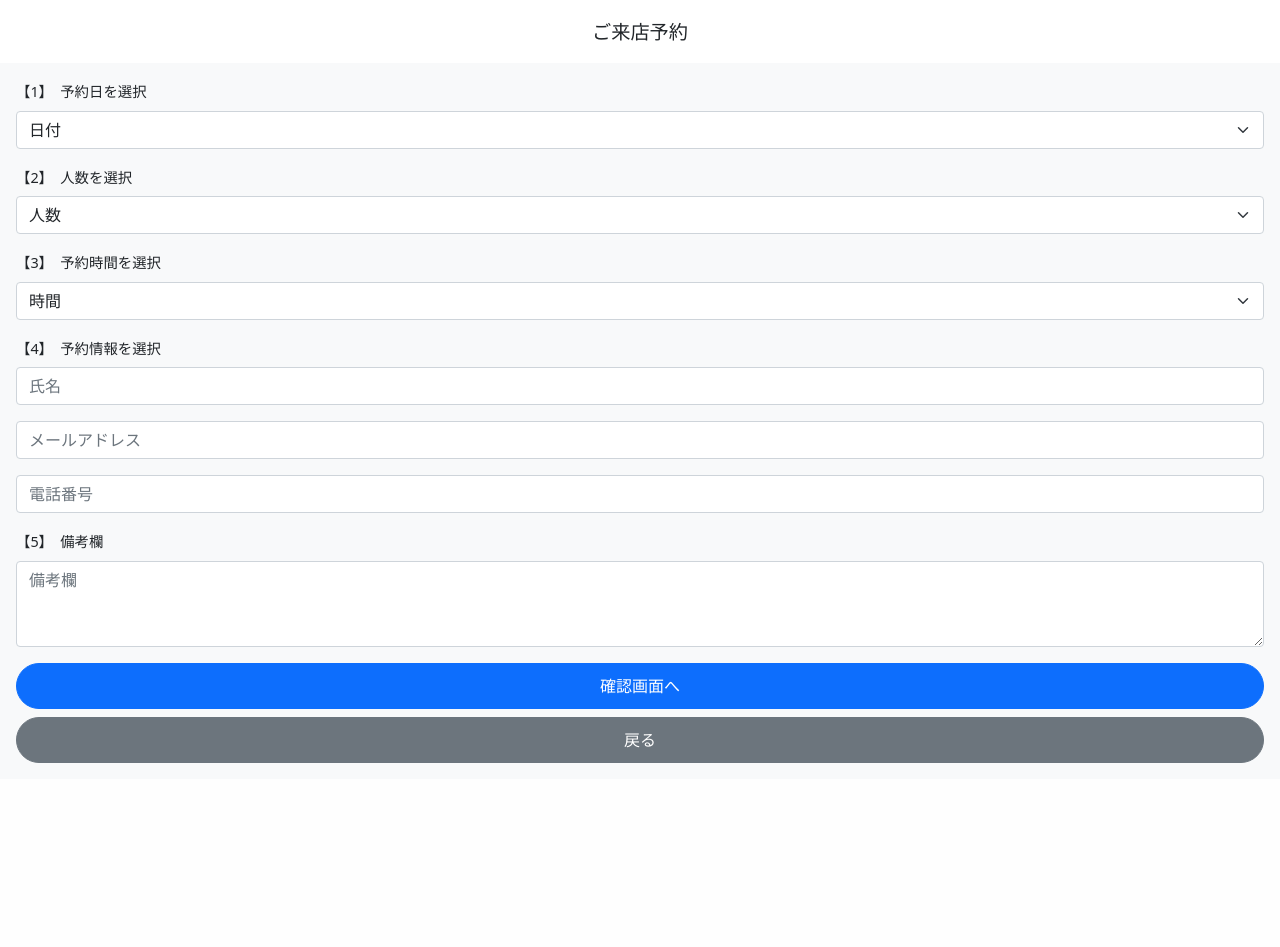
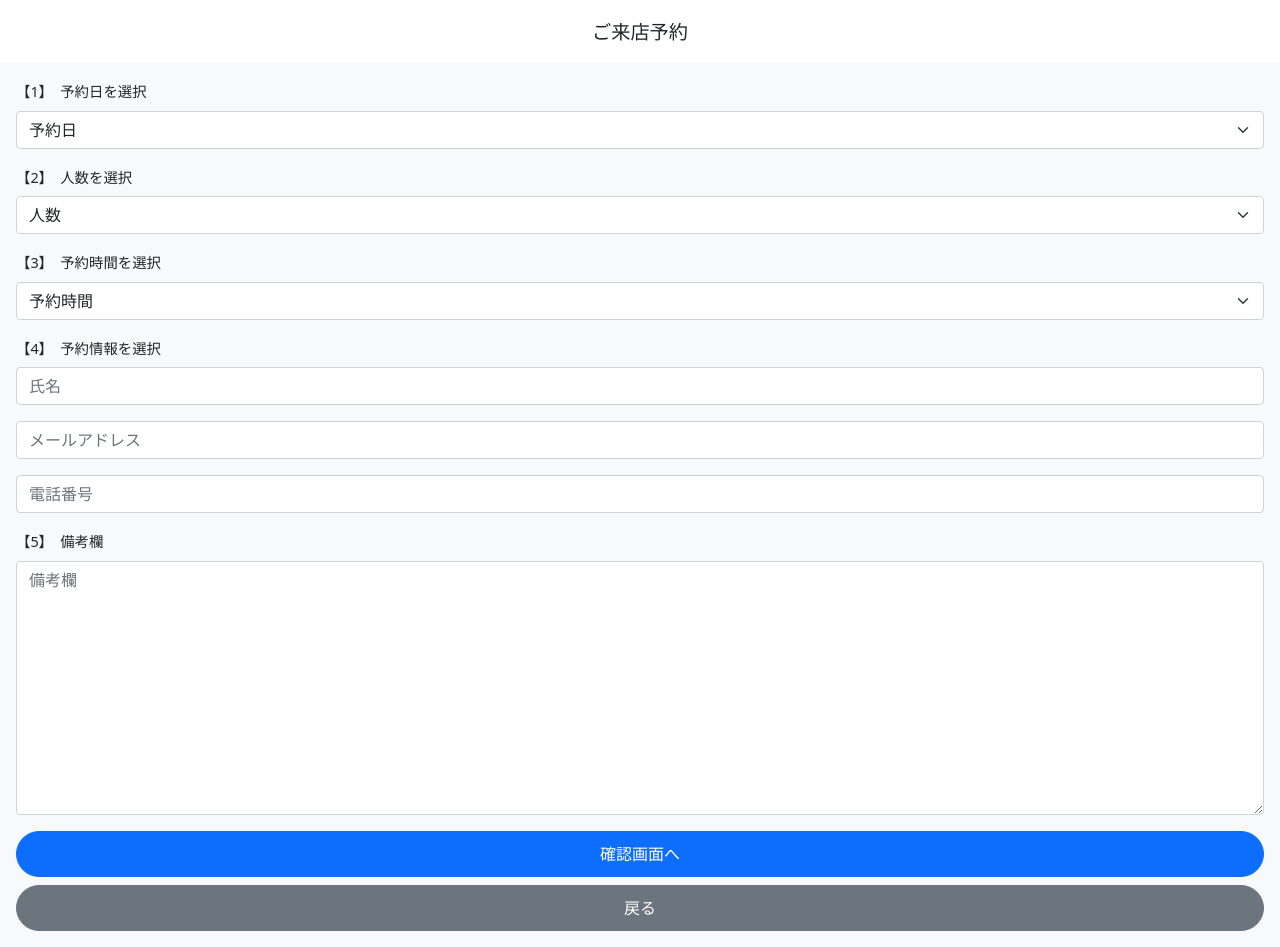
Before and after one commit to kenno-warise/django-reservation-system, a Django app: page /index/ in a window 1280 px wide. Shown: the part 44-991 px from the top of the page. Before the commit the page ends 807 px from the top, so only its background shows below. Run offline with Django 3.2, Linux system fonts and the light colour scheme.

```diff
--- /dev/null
+++ b/reserve/forms.py
@@ -0,0 +1,54 @@
+from django import forms
+
+from .models import Reserve
+
+class ReserveForm(forms.ModelForm):
+    """
+    予約フォームの自作
+    """
+
+    class Meta:
+        """
+        モデルReserveの各フィールドウィジェットを
+        Bootstrap使用にカスタマイズ
+        """
+        model = Reserve
+        fields = ('reserve_date', 'reserve_num', 'reserve_time', 'name', 'email', 'tel', 'comment')
+        widgets = {
+                'reserve_date': forms.Select(attrs={
+                    'class': 'form-select',
+                    'name': 'reserve_date',
+                    'placeholder': '予約日',
+                }),
+                'reserve_num': forms.Select(attrs={
+                    'class': 'form-select',
+                    'name': 'reserve_num',
+                    'placeholder': '人数',
+                }),
+                'reserve_time': forms.Select(attrs={
+                    'class': 'form-select',
+                    'name': 'reserve_time',
+                    'placeholder': '時間',
+                }),
+                'name': forms.TextInput(attrs={
+                    'class': 'form-control',
+                    'name': 'name',
+                    'placeholder': '氏名',
+                }),
+                'email': forms.EmailInput(attrs={
+                    'class': 'form-control',
+                    'name': 'email',
+                    'placeholder': 'メールアドレス',
+                }),
+                'tel': forms.TextInput(attrs={
+                    'type': 'tel',
+                    'class': 'form-control',
+                    'name': 'tel',
+                    'placeholder': '電話番号',
+                    }),
+                'comment': forms.Textarea(attrs={
+                    'class': 'form-control',
+                    'name': 'reserve_time',
+                    'placeholder': '備考欄',
+                }),
+        }
--- a/reserve/models.py
+++ b/reserve/models.py
@@ -1,26 +1,4 @@
 from django.db import models
-
-class Reserve(models.Model):
-    """
-    [予約情報テーブル]
-    予約日:reserve_date
-    予約時間:reserve_time
-    予約人数:reserve_num
-    氏名:name
-    メールアドレス:email
-    電話番号:tel
-    備考:comment
-    """
-    reserve_date = models.DateField(verbose_name='予約日')
-    reserve_time = models.TimeField(verbose_name='予約時間')
-    reserve_num = models.IntegerField(verbose_name='予約人数', default=1)
-    name = models.CharField(verbose_name='氏名', max_length=100)
-    email = models.EmailField(verbose_name='メールアドレス', max_length=254)
-    tel = models.CharField(verbose_name='電話番号', max_length=20)
-    comment = models.TextField(verbose_name='備考欄')
-
-    def __str__(self):
-        return str(self.reserve_date)
 
 class Shop(models.Model):
     """
@@ -35,7 +13,61 @@ class Shop(models.Model):
     end_time = models.TimeField(verbose_name='閉店時間')
     max_reserve_num = models.IntegerField(verbose_name='１時間当たりの予約上限人数')
 
+    def __str__(self):
+        return str(self.reservable_date)
 
-
+class Reserve(models.Model):
+    """
+    [予約情報テーブル]
+    予約日:reserve_date
+    予約時間:reserve_time
+    予約人数:reserve_num
+    氏名:name
+    メールアドレス:email
+    電話番号:tel
+    備考:comment
+    """
+    date_choices = (
+            ('', '予約日'),
+            ('1', '6/1'),
+            ('2', '6/2'),
+            ('3', '6/3'),
+    )
+    num_choices = (
+            ('', '人数'),
+            ('1', '1'),
+            ('2', '2'),
+            ('3', '3'),
+    )
+    time_choices = (
+            ('', '予約時間'),
+            ('1', '14:00'),
+            ('2', '15:00'),
+            ('3', '16:00'),
+    )
+    reserve_date = models.CharField(
+            verbose_name='予約日',
+            max_length=20,
+            choices=date_choices,
+    )
+    # reserve_date = models.ForeignKey(Shop, on_delete=models.PROTECT, verbose_name='予約日')
+    reserve_time = models.CharField(
+            verbose_name='予約時間',
+            max_length=10,
+            choices=time_choices,
+    )
+    reserve_num = models.CharField(
+            verbose_name='予約人数',
+            max_length=10,
+            choices=num_choices,
+    )
+    name = models.CharField(verbose_name='氏名', max_length=100)
+    email = models.EmailField(verbose_name='メールアドレス', max_length=254)
+    tel = models.CharField(verbose_name='電話番号', max_length=20)
+    comment = models.TextField(verbose_name='備考欄')
+    """
+    def __str__(self):
+        return str(self.reserve_date)
+    """
 
 # Create your models here.
--- a/reserve/views.py
+++ b/reserve/views.py
@@ -1,7 +1,20 @@
-from django.shortcuts import render
+from django.shortcuts import render, redirect
+
+from .forms import ReserveForm
 
 def index(request):
-    return render(request, 'reserve/index.html')
+    if request.method == "POST":
+        print('テスト', request.POST)
+        form = ReserveForm(request.POST)
+        print('----')
+        print(form.is_valid())
+        if form.is_valid():
+            print('通過')
+            form.save()
+            return redirect('reserve:confirm')
+    else:
+        form = ReserveForm()
+    return render(request, 'reserve/index.html', {'form':form})
 
 def confirm(request):
     return render(request, 'reserve/confirm.html')
--- a/templates/reserve/index.html
+++ b/templates/reserve/index.html
@@ -20,48 +20,52 @@
 
     <h1>ご来店予約</h1>
 
-    <form class="m-3" method="post" action="{% url 'reserve:confirm' %}">
+    <form class="m-3" method="POST" action="{% url 'reserve:index' %}">
       {% csrf_token %}
       <div class="mb-3">
 	<label for="exampleFormControlInput1" class="form-label">【1】　予約日を選択</label>
-	<select class="form-select" aria-label="Default select example">
-
+	{{ form.reserve_date }}
+	<!--<select class="form-select" name="reserve_date">
 	  <option selected>日付</option>
-	  <option value="1">One</option>
-	  <option value="2">Two</option>
-	  <option value="3">Three</option>
-	</select>    </div>
+	  <option value="1">6/1</option>
+	  <option value="2">6/2</option>
+	  <option value="3">6/3</option>
+	</select>-->    </div>
 	<div class="mb-3">
 	  <label for="exampleFormControlInput1" class="form-label">【2】　人数を選択</label>
-	  <select class="form-select" aria-label="Default select example">
-
+	{{ form.reserve_num }}
+	<!--<select class="form-select" name="reserve_num">
 	    <option selected>人数</option>
-	    <option value="1">One</option>
-	    <option value="2">Two</option>
-	    <option value="3">Three</option>
-	  </select>    </div>
+	    <option value="1">1</option>
+	    <option value="2">2</option>
+	    <option value="3">3</option>
+	</select>-->    </div>
 	  <div class="mb-3">
 	    <label for="exampleFormControlInput1" class="form-label">【3】　予約時間を選択</label>
-	    <select class="form-select" aria-label="Default select example">
-
+	   {{ form.reserve_time }}
+	   <!--<select class="form-select" name="reserve_time">
 	      <option selected>時間</option>
-	      <option value="1">One</option>
-	      <option value="2">Two</option>
-	      <option value="3">Three</option>
-	    </select>    </div>
+	      <option value="1">14:00</option>
+	      <option value="2">15:00</option>
+	      <option value="3">16:00</option>
+	   </select>-->    </div>
 	    <div class="mb-3">
 	      <label for="exampleFormControlInput1" class="form-label">【4】　予約情報を選択</label>
-	      <input type="email" class="form-control" id="exampleFormControlInput1" placeholder="氏名">
+	      {{ form.name }}
+	      <!--<input type="text" class="form-control" name="name" placeholder="氏名">-->
 	    </div>
 	    <div class="mb-3">
-	      <input type="email" class="form-control" id="exampleFormControlInput1" placeholder="メールアドレス">
+	      {{ form.email }}
+	      <!--<input type="email" class="form-control" name="email" placeholder="メールアドレス">-->
 	    </div>
 	    <div class="mb-3">
-	      <input type="email" class="form-control" id="exampleFormControlInput1" placeholder="電話番号">
+	      {{ form.tel }}
+	      <!--<input type="tel" class="form-control" name="tel" placeholder="電話番号">-->
 	    </div>
 	    <div class="mb-3">
 	      <label for="exampleFormControlTextarea1" class="form-label">【5】　備考欄</label>
-	      <textarea class="form-control" id="exampleFormControlTextarea1" rows="3" placeholder="備考欄"></textarea>
+	      {{ form.comment }}
+	      <!--<textarea class="form-control" name="comment" rows="3" placeholder="備考欄"></textarea>-->
 	    </div>
 
 	    <div class="d-grid gap-2">
```
Also changed, not shown: reserve/migrations/0002_auto_20220927_1316.py (added), reserve/migrations/0003_alter_reserve_reserve_date.py (added), reserve/migrations/0004_auto_20220927_1529.py (added), reserve/migrations/0005_auto_20220927_1606.py (added).
